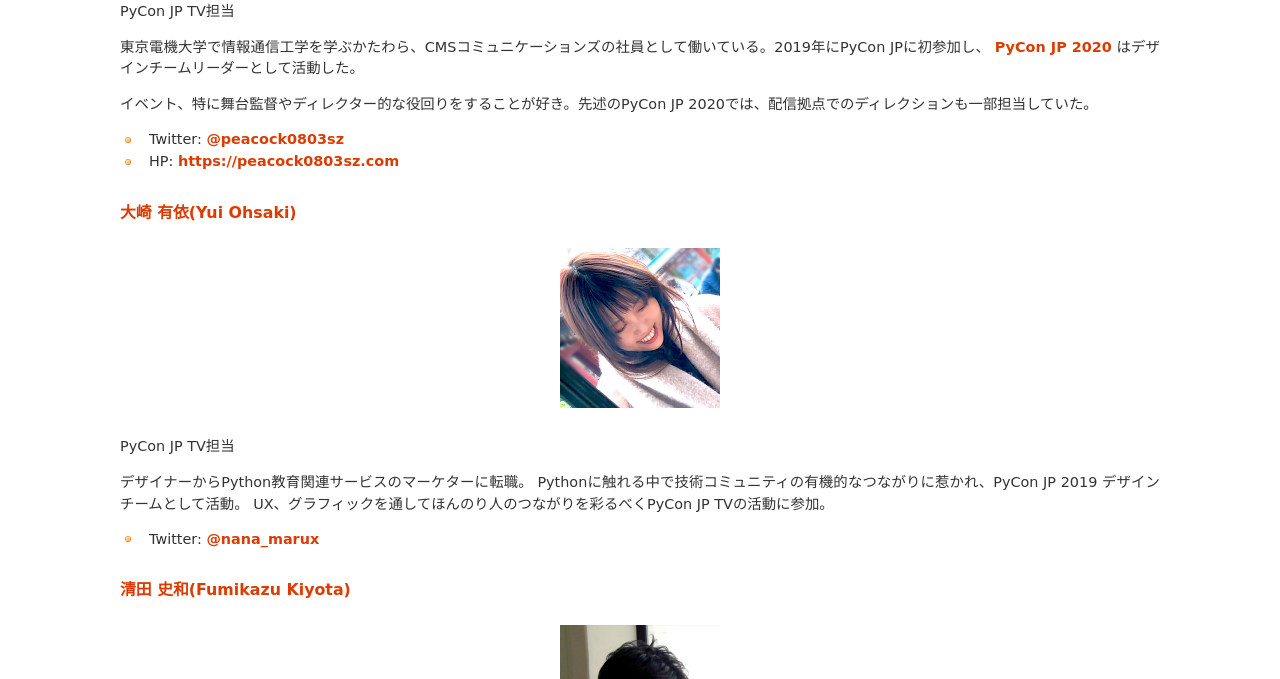
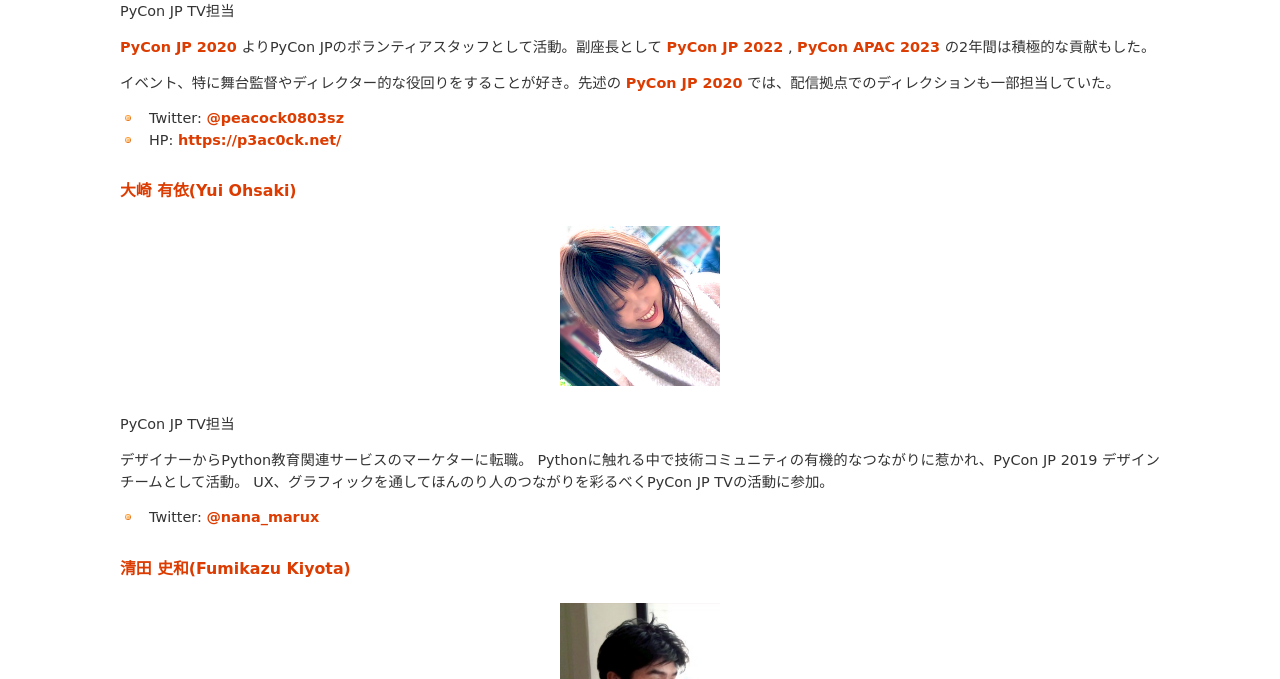
Before and after one commit to pyconjp/www.pycon.jp, a Sphinx documentation site: the page built from source/committee/members.rst, in a window 1280 px wide and 900 px high, scrolled down 3554 px, cut to the strip 221-900 px from the top of the window. Built offline with Sphinx 7.4.7, drawn with Linux system fonts in a browser that asks for light colours.

Commit message:
Update Peacock profile

```diff
--- a/source/committee/members.rst
+++ b/source/committee/members.rst
@@ -131,14 +131,16 @@ PyLadies Caravan担当
 
 PyCon JP TV担当
 
-東京電機大学で情報通信工学を学ぶかたわら、CMSコミュニケーションズの社員として働いている。2019年にPyCon JPに初参加し、 `PyCon JP 2020`_ はデザインチームリーダーとして活動した。
+`PyCon JP 2020`_ よりPyCon JPのボランティアスタッフとして活動。副座長として `PyCon JP 2022`_ , `PyCon APAC 2023`_ の2年間は積極的な貢献もした。
 
-イベント、特に舞台監督やディレクター的な役回りをすることが好き。先述のPyCon JP 2020では、配信拠点でのディレクションも一部担当していた。
+イベント、特に舞台監督やディレクター的な役回りをすることが好き。先述の `PyCon JP 2020`_ では、配信拠点でのディレクションも一部担当していた。
 
 .. _PyCon JP 2020: https://pycon.jp/2020/
+.. _PyCon JP 2022: https://2022.pycon.jp/
+.. _PyCon APAC 2023: https://2023-apac.pycon.jp/
 
 * Twitter: `@peacock0803sz <https://twitter.com/peacock0803sz>`_
-* HP: https://peacock0803sz.com
+* HP: https://p3ac0ck.net/
 
 大崎 有依(Yui Ohsaki)
 ----------------------------
```
